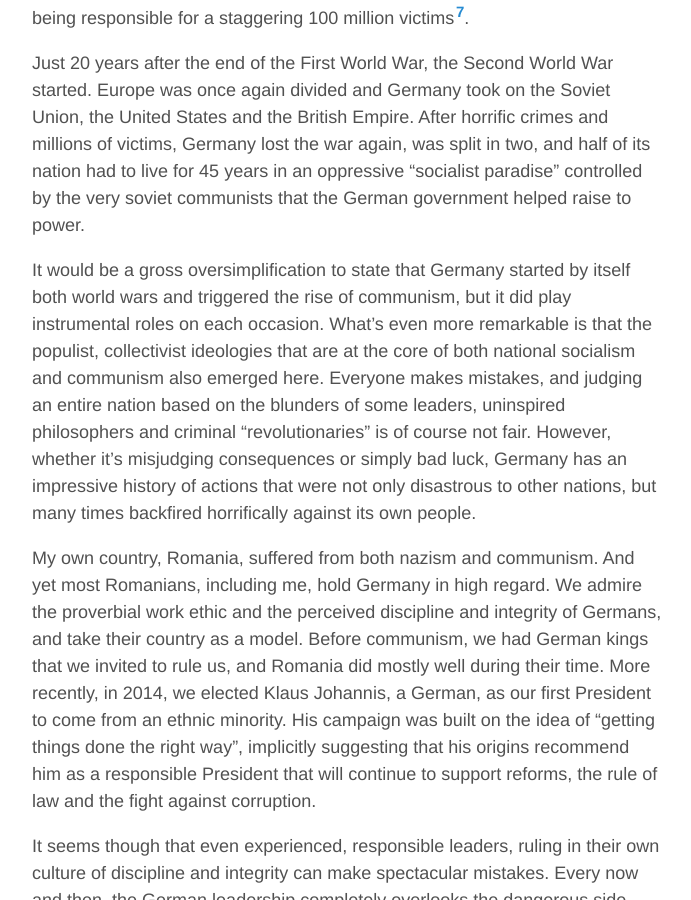
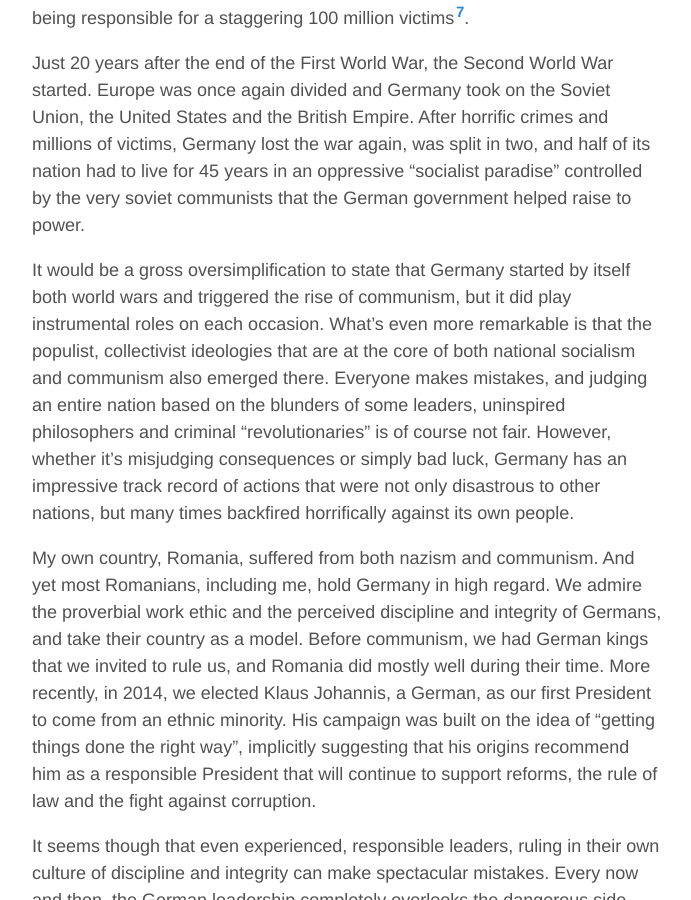
Before and after one commit to aoghina/aoghina.github.io, a Jekyll site: the page built from _posts/2016-04-02-the-german-blunders.md, in a window 1280 px wide and 900 px high, scrolled down 1473 px. Shown: the whole window, without its empty margins (293-984 px from the left). Built offline with Jekyll 4.4.1, drawn with Linux system fonts in a browser that asks for light colours; comment, search, counter and statistics services are not loaded.

Commit message:
Update blunders

```diff
--- a/_posts/2016-04-02-the-german-blunders.md
+++ b/_posts/2016-04-02-the-german-blunders.md
@@ -17,7 +17,7 @@
 
 Just 20 years after the end of the First World War, the Second World War started. Europe was once again divided and Germany took on the Soviet Union, the United States and the British Empire. After horrific crimes and millions of victims, Germany lost the war again, was split in two, and half of its nation had to live for 45 years in an oppressive "socialist paradise" controlled by the very soviet communists that the German government helped raise to power.
 
-It would be a gross oversimplification to state that Germany started by itself both world wars and triggered the rise of communism, but it did play instrumental roles on each occasion. What's even more remarkable is that the populist, collectivist ideologies that are at the core of both national socialism and communism also emerged here. Everyone makes mistakes, and judging an entire nation based on the blunders of some leaders, uninspired philosophers and criminal "revolutionaries" is of course not fair. However, whether it's misjudging consequences or simply bad luck, Germany has an impressive history of actions that were not only disastrous to other nations, but many times backfired horrifically against its own people.
+It would be a gross oversimplification to state that Germany started by itself both world wars and triggered the rise of communism, but it did play instrumental roles on each occasion. What's even more remarkable is that the populist, collectivist ideologies that are at the core of both national socialism and communism also emerged there. Everyone makes mistakes, and judging an entire nation based on the blunders of some leaders, uninspired philosophers and criminal "revolutionaries" is of course not fair. However, whether it's misjudging consequences or simply bad luck, Germany has an impressive track record of actions that were not only disastrous to other nations, but many times backfired horrifically against its own people.
 
 My own country, Romania, suffered from both nazism and communism. And yet most Romanians, including me, hold Germany in high regard. We admire the proverbial work ethic and the perceived discipline and integrity of Germans, and take their country as a model. Before communism, we had German kings that we invited to rule us, and Romania did mostly well during their time. More recently, in 2014, we elected Klaus Johannis, a German, as our first President to come from an ethnic minority. His campaign was built on the idea of "getting things done the right way", implicitly suggesting that his origins recommend him as a responsible President that will continue to support reforms, the rule of law and the fight against corruption.
 
```
